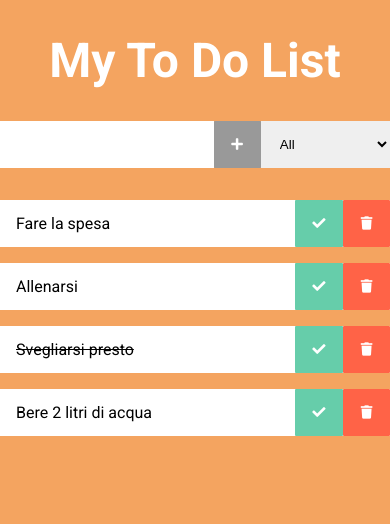
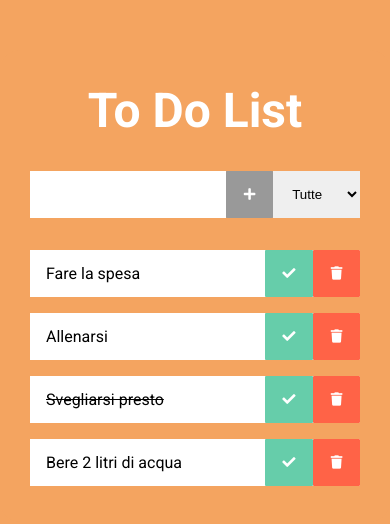
Before and after one commit to xBlackwing/ToDoList, a plain HTML site: page index.html in a window 390 px wide. Drawn offline with Linux system fonts and the light colour scheme.

Commit message:
fixed dropdown

```diff
--- a/css/style.css
+++ b/css/style.css
@@ -5,24 +5,28 @@
 }
 
 body {
-  background-color: sandybrown;
   font-family: "Roboto", sans-serif;
   font-size: 1rem;
 }
 
 .wrapper {
   max-width: 480px;
-  margin: 0 auto;
+  margin: 50px auto;
+  padding: 0 30px 20px;
+  border-radius: 20px;
   display: flex;
   flex-direction: column;
   justify-content: center;
   align-items: center;
+  background-color: sandybrown;
+  box-shadow: rgba(50, 50, 93, 0.25) 0px 2px 5px -1px,
+    rgba(0, 0, 0, 0.3) 0px 1px 3px -1px;
 }
 
 h1 {
   color: white;
   font-size: 3rem;
-  padding: 2rem;
+  padding: 2rem 0;
 }
 
 form {
@@ -34,13 +38,14 @@ form {
 }
 
 .task-input {
-  flex: 1;
+  width: 70%;
   border: none;
   outline: none;
   padding: 1rem;
 }
 
 .task-filter {
+  width: 30%;
   border: none;
   outline: none;
   padding: 0.95rem;
@@ -92,3 +97,12 @@ form {
 button i {
   pointer-events: none;
 }
+
+@media (max-width: 480px) {
+  body {
+    background-color: sandybrown;
+  }
+  .wrapper {
+    box-shadow: none;
+  }
+}
--- a/index.html
+++ b/index.html
@@ -18,16 +18,16 @@
   </head>
   <body>
     <div class="wrapper">
-      <h1>My To Do List</h1>
+      <h1>To Do List</h1>
       <form>
         <input type="text" class="task-input" />
         <button type="submit" class="task-submit btn">
           <i class="fas fa-plus"></i>
         </button>
         <select name="task-type" class="task-filter">
-          <option value="all">All</option>
-          <option value="completed">Completed</option>
-          <option value="uncompleted">Uncompleted</option>
+          <option value="all">Tutte</option>
+          <option value="completed">Complete</option>
+          <option value="uncompleted">Incomplete</option>
         </select>
       </form>
       <div class="task-container">
--- a/js/main.js
+++ b/js/main.js
@@ -52,8 +52,9 @@ function deleteTask(e) {
 }
 
 function filterTask(e) {
-  //Store each task in the task list in a tasks array
-  const tasks = taskList.childNodes;
+  /* Store each task in the task list in a tasks array using the spread operator (otherwise
+    using just .children produces an HTML collection which cannot be itered over with forEach) */
+  const tasks = [...taskList.children];
   tasks.forEach((task) => {
     switch (e.target.value) {
       //Show all tasks
@@ -70,10 +71,10 @@ function filterTask(e) {
         break;
       //Show only uncompleted tasks
       case "uncompleted":
-        if (task.classList.contains("complete")) {
+        if (!task.classList.contains("complete")) {
+          task.style.display = "flex";
+        } else {
           task.style.display = "none";
-        } else {
-          task.style.display = "flex";
         }
         break;
     }
```
